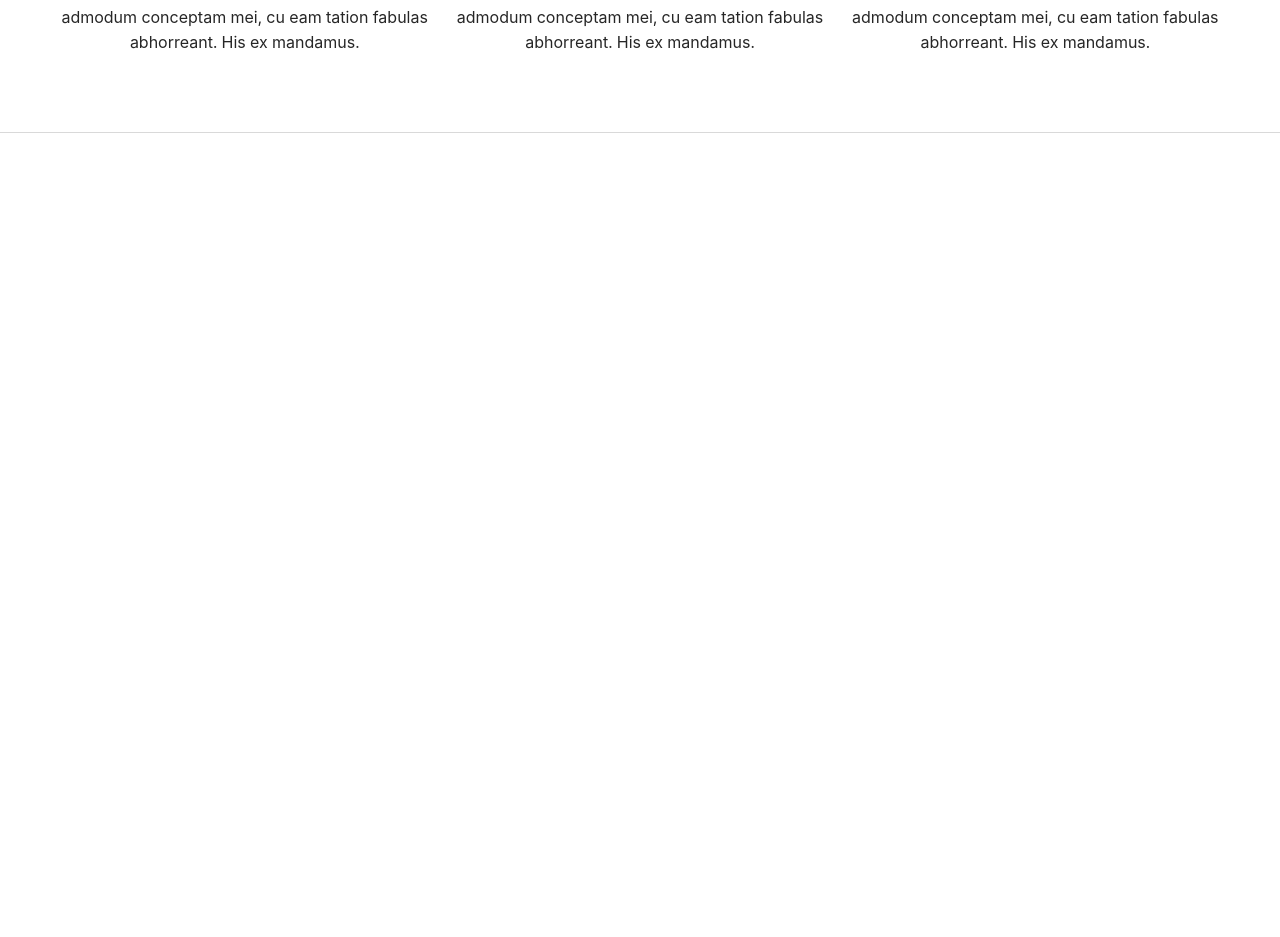
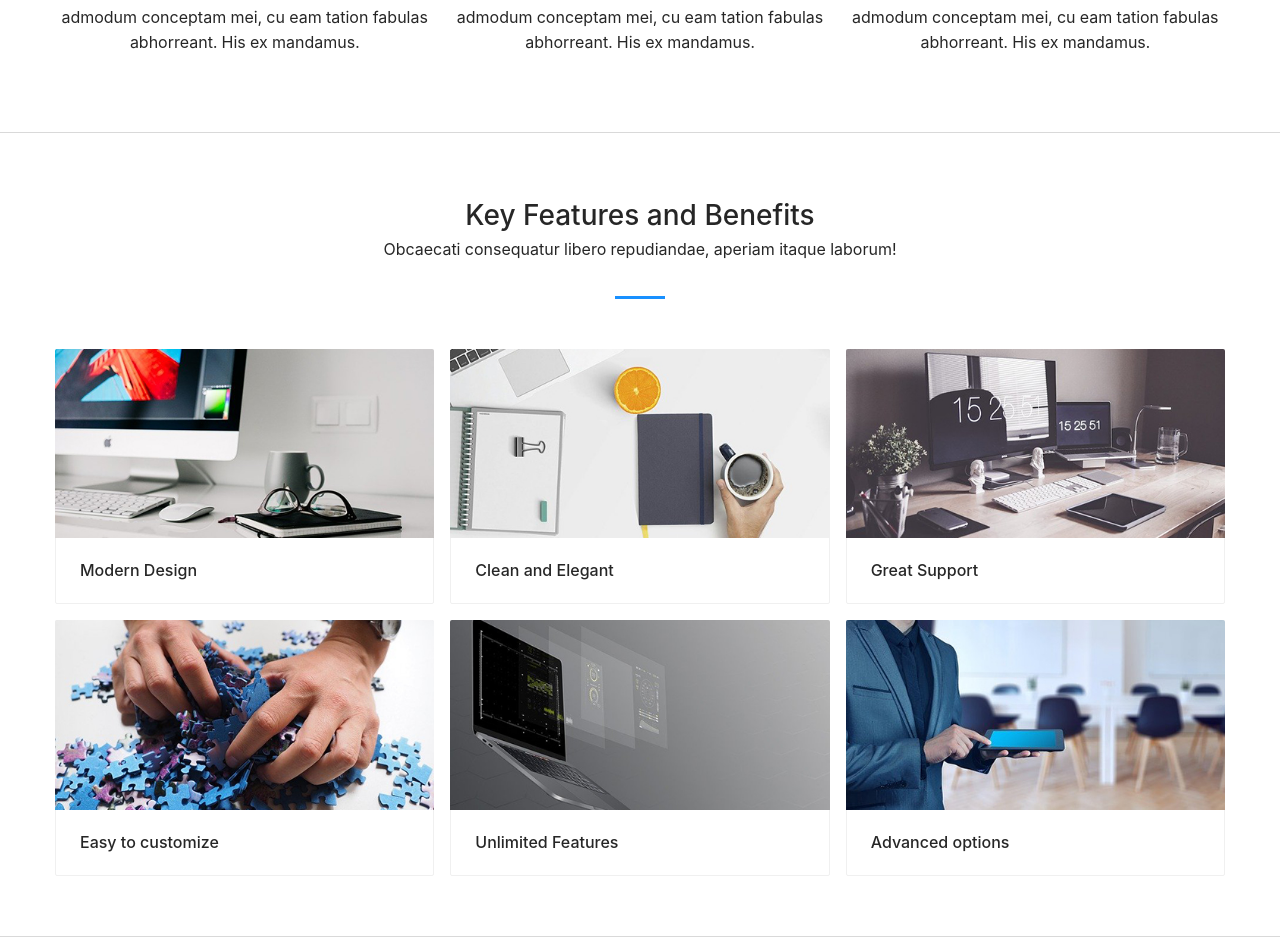
Before and after one commit to vu-blka/Ant-Design, a React (Create React App) app in the folder tech/: page / in a window 1280 px wide. Shown: the part 1260-2197 px from the top of the page. Before the commit the page ends 1393 px from the top, so only its background shows below. Built offline with nearby package versions, Linux system fonts and the light colour scheme.

Commit message:
6: Work on features using cards component

```diff
--- a/tech/src/components/common/header.js
+++ b/tech/src/components/common/header.js
@@ -1,18 +1,15 @@
 import React from "react";
-import { Menu } from 'antd';
+import { Menu } from "antd";
 
 function AppHeader() {
   return (
     <div className="container-fluid">
       <div className="header">
         <div className="logo">
-                    <i class="fas fa-bolt"></i>
+          <i className="fas fa-bolt"></i>
           <a href="https://www.facebook.com">Tech</a>
         </div>
-                    <Menu
-                        mode="horizontal"
-                        defaultSelectedKeys={['home']}
-                    >
+        <Menu mode="horizontal" defaultSelectedKeys={["home"]}>
           <Menu.Item key="home">Home</Menu.Item>
           <Menu.Item key="about">About</Menu.Item>
           <Menu.Item key="features">Features</Menu.Item>
@@ -23,7 +20,7 @@
         </Menu>
       </div>
     </div>
-    )
+  );
 }
 
 export default AppHeader;
--- a/tech/src/components/home/about.js
+++ b/tech/src/components/home/about.js
@@ -45,7 +45,7 @@
         <Row gutter={[16, 16]}>
           {items.map((item) => {
             return (
-              <Col span={8}>
+              <Col span={8} key={item.key}>
                 <div className="content">
                   <div className="icon">{item.icon}</div>
                   <h3>{item.title}</h3>
--- /dev/null
+++ b/tech/src/components/home/fearture.js
@@ -0,0 +1,69 @@
+import image1 from "../../assets/images/modern-design.jpg";
+import image2 from "../../assets/images/clean-design.jpg";
+import image3 from "../../assets/images/great-support.jpg";
+import image4 from "../../assets/images/easy-customise.jpg";
+import image5 from "../../assets/images/unlimited-features.jpg";
+import image6 from "../../assets/images/advanced-option.jpg";
+
+import React from "react";
+import { Col, Row, Card } from "antd";
+const { Meta } = Card;
+
+function AppCard() {
+  return (
+    <div className="block aboutBlock">
+      <div className="container-fluid">
+        <div className="titleHolder">
+          <h2>Key Features and Benefits</h2>
+          <p>
+            Obcaecati consequatur libero repudiandae, aperiam itaque laborum!
+          </p>
+        </div>
+        <div className="contentHolder"></div>
+        <Row gutter={[16, 16]}>
+          <Col span={8}>
+            <Card hoverable cover={<img alt="Modern Design" src={image1} />}>
+              <Meta title="Modern Design" />
+            </Card>
+          </Col>
+          <Col span={8}>
+            <Card
+              hoverable
+              cover={<img alt="Clean and Elegant" src={image2} />}
+            >
+              <Meta title="Clean and Elegant" />
+            </Card>
+          </Col>
+          <Col span={8}>
+            <Card hoverable cover={<img alt="Great Support" src={image3} />}>
+              <Meta title="Great Support" />
+            </Card>
+          </Col>
+          <Col span={8}>
+            <Card
+              hoverable
+              cover={<img alt="Easy to customize" src={image4} />}
+            >
+              <Meta title="Easy to customize" />
+            </Card>
+          </Col>
+          <Col span={8}>
+            <Card
+              hoverable
+              cover={<img alt="Unlimited Features" src={image5} />}
+            >
+              <Meta title="Unlimited Features" />
+            </Card>
+          </Col>
+          <Col span={8}>
+            <Card hoverable cover={<img alt="Advanced options" src={image6} />}>
+              <Meta title="Advanced options" />
+            </Card>
+          </Col>
+        </Row>
+      </div>
+    </div>
+  );
+}
+
+export default AppCard;
--- a/tech/src/components/home/hero.js
+++ b/tech/src/components/home/hero.js
@@ -34,7 +34,7 @@
       <Carousel>
         {items.map((item) => {
           return (
-            <div className="container-fluid">
+            <div className="container-fluid" key={item.key}>
               <div className="content">
                 <h3>{item.title}</h3>
                 <p>{item.content}</p>
@@ -43,7 +43,7 @@
                     Learn more
                   </Button>
                   <Button size="large">
-                    <i class="fas fa-desktop"></i>Watch a Demo
+                    <i className="fas fa-desktop"></i>Watch a Demo
                   </Button>
                 </div>
               </div>
--- a/tech/src/views/home.js
+++ b/tech/src/views/home.js
@@ -2,12 +2,14 @@
 
 import AppHero from "../components/home/hero.js";
 import AppAbout from "../components/home/about.js";
+import AppCard from "../components/home/fearture.js";
 
 function AppHome() {
   return (
     <div className="main">
       <AppHero />
       <AppAbout />
+      <AppCard />
     </div>
   );
 }
```
Also changed, not shown: tech/src/index.js (+6 -6 lines). Lines whose indentation alone changed are shown as unchanged.
